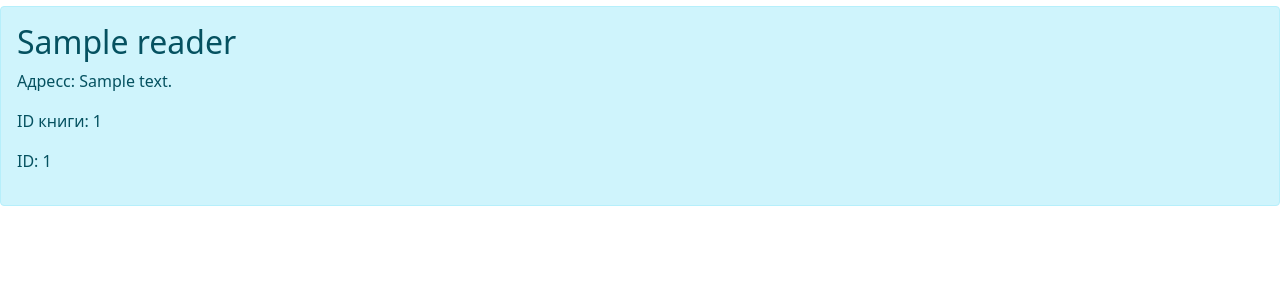
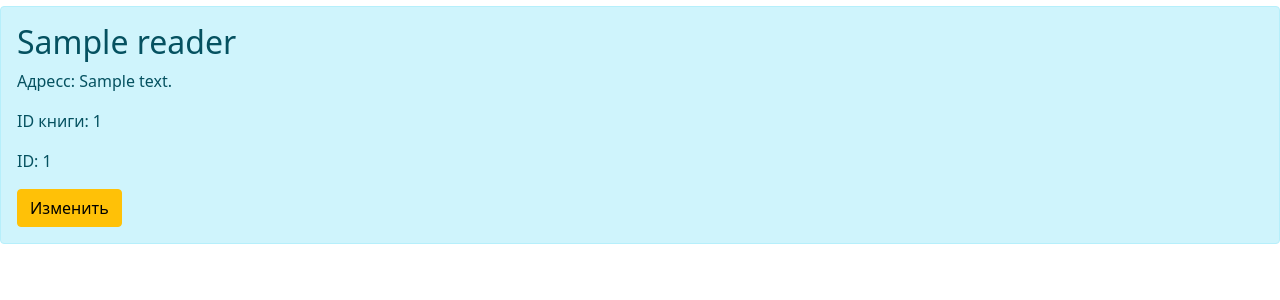
Before and after one commit to very-fasta-tomato/flask-kursach, a Flask app: page /readers-base in a window 1280 px wide. Shown: the part 162-462 px from the top of the page. Run offline with Flask 2, Linux system fonts and the light colour scheme; tables that the repository leaves empty hold one stand-in row (values such as "Sample post").

```diff
--- a/templates/readers-base.html
+++ b/templates/readers-base.html
@@ -16,6 +16,7 @@
         <p>Адресс: {{ el.address }}</p>
         <p>ID книги: {{ el.idBook }}</p>
         <p>ID: {{ el.idReader }}</p>
+        <a href="/readers-base/{{el.idReader}}" class="btn btn-warning">Изменить</a>
     </div>
 {% endfor %}
 {% endblock %}
```
